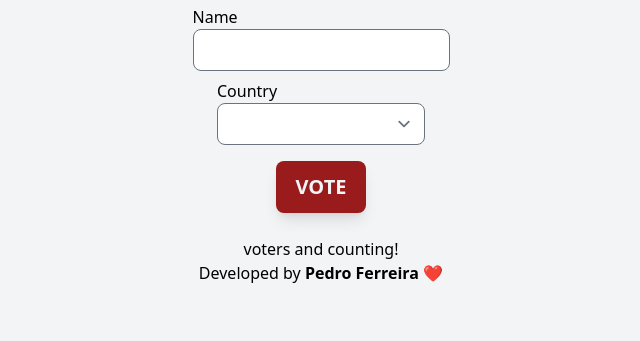
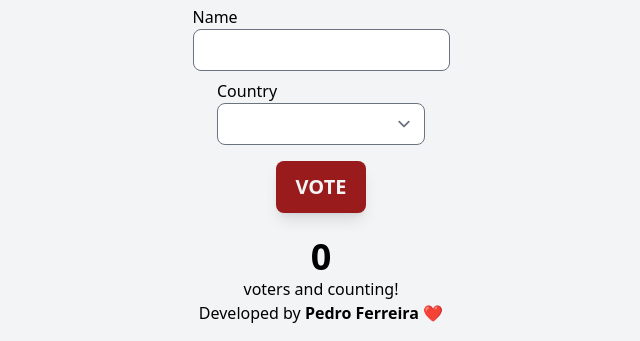
Before and after one commit to Pe-Ferreira/pokemon-petition-v2, a website built with Vite: page index.html in a window 1280 px wide. Shown: the part 552-893 px from the top of the page, without its empty margins (319-959 px from the left). Before the commit the page ends 853 px from the top, so only its background shows below. Built offline with nearby package versions, Linux system fonts and the light colour scheme; some packages are replaced by stand-ins of ours; no server answers; the database is empty.

Commit message:
'0' placeholder on counter

```diff
--- a/index.html
+++ b/index.html
@@ -25,7 +25,7 @@
                 </div>
                 <a class="inline-block px-5 py-3 mt-4 bg-red-800 rounded-lg text-xl uppercase hover:bg-red-500 font-bold text-gray-100 hover:-translate-y-1 transform transition shadow-lg " href="#" onclick="vote()">Vote</a>
                 <div class="flex flex-col justify-center items-center">
-                    <p id="vote-counter" class="mt-6 text-4xl font-bold"></p>
+                    <p id="vote-counter" class="mt-6 text-4xl font-bold">0</p>
                     <p>voters and counting!</p>
                 </div>
             </div>
```
